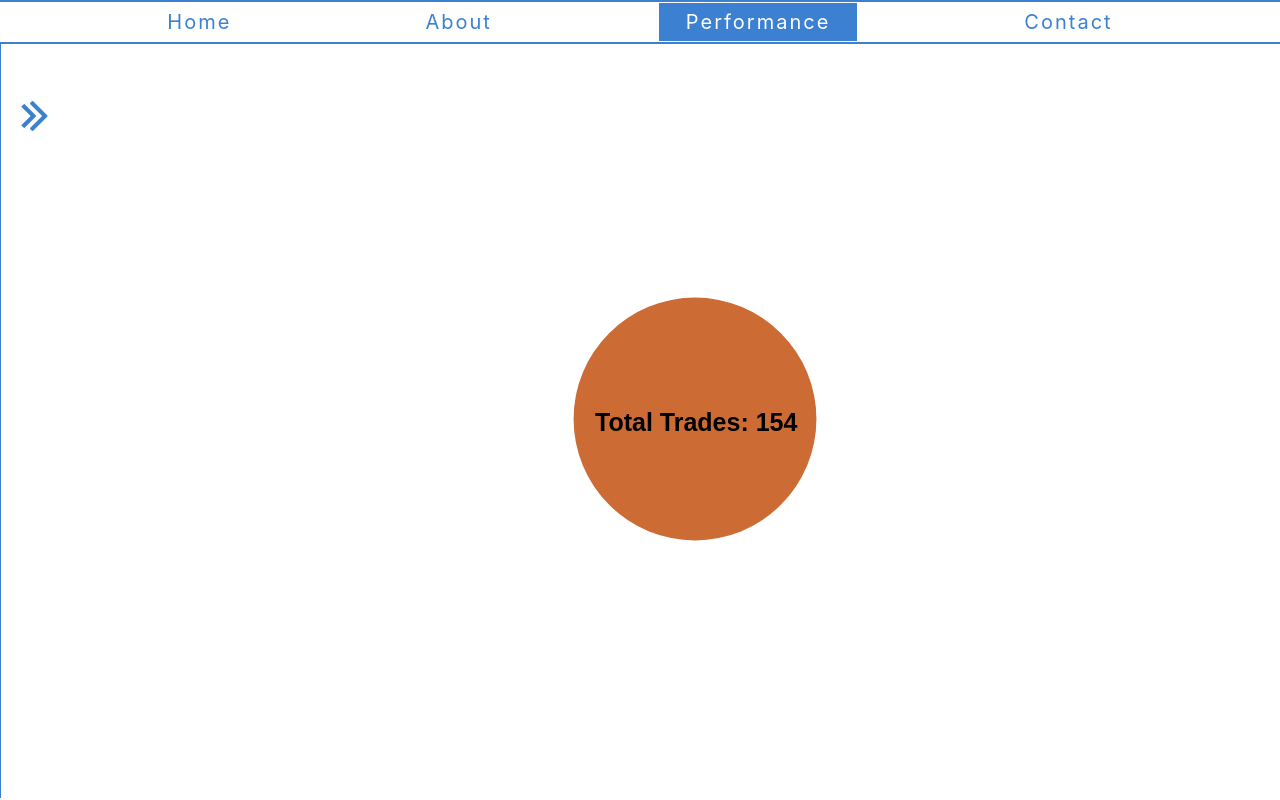
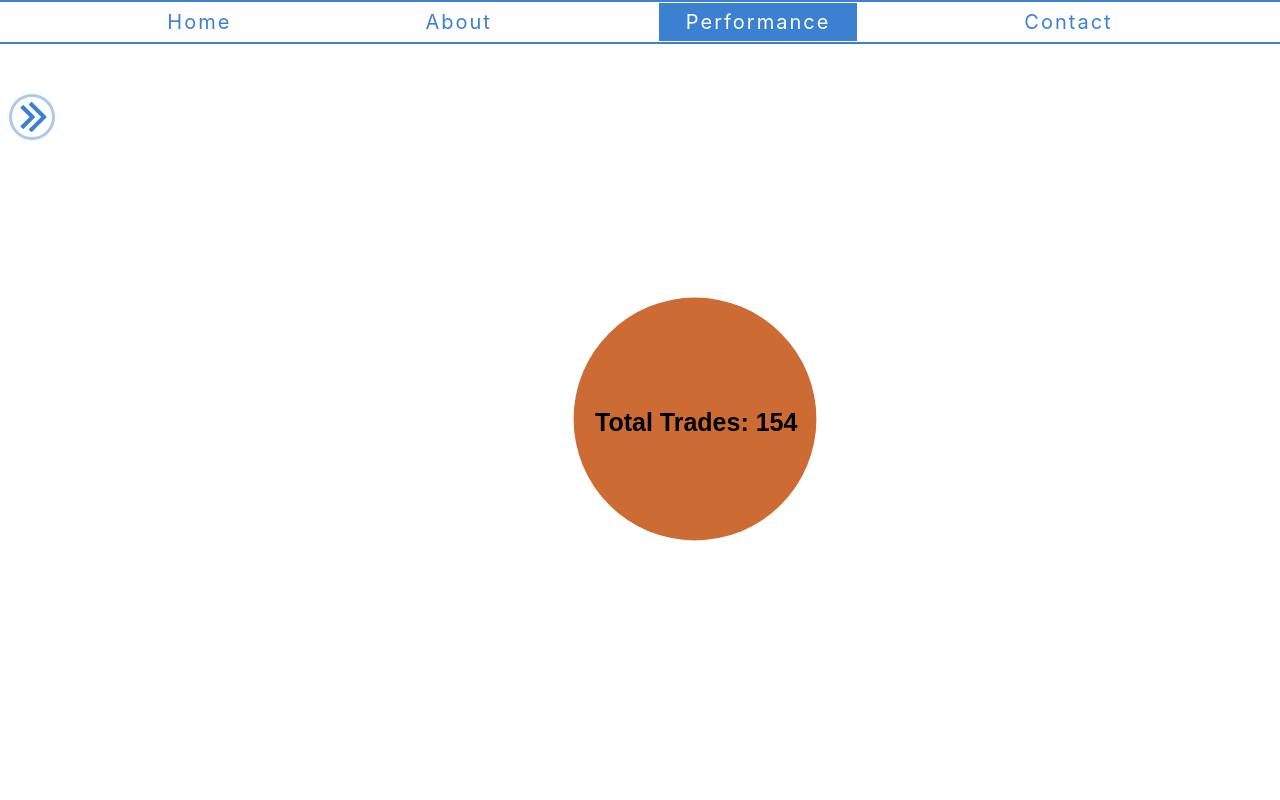
Before and after one commit to Eric-Lingren/infinity_investments, a React (Create React App) app in the folder client/: page /performance in a window 1280 px wide. Built offline with nearby package versions, Linux system fonts and the light colour scheme; no server answers.

Commit message:
fixed animation on side navbar

```diff
--- a/client/src/components/performance/Performance.js
+++ b/client/src/components/performance/Performance.js
@@ -33,7 +33,6 @@ class Performance extends Component {
             TweenLite.to( sideMenu, .6, {x: 145})
             TweenLite.to( arrowMenu, .6, {x: 145})
 
-
         } else {
             this.setState({menuIsClosed: true})
             TweenLite.to( sideMenu, .6, {x: 0})
@@ -60,7 +59,7 @@ class Performance extends Component {
                         {
                             this.state.menuIsClosed
                             ?
-                            <img src={RightArrow} className='arrow' alt='arrow-icon' onClick={this.toggleMenu}></img>
+                            <img src={RightArrow} id='rightArrow' className='arrow' alt='arrow-icon' onClick={this.toggleMenu}></img>
                             :
                             <img src={LeftArrow} className='arrow' alt='arrow-icon' onClick={this.toggleMenu}></img>
                         }
--- a/client/src/components/performance/performance.css
+++ b/client/src/components/performance/performance.css
@@ -18,14 +18,18 @@
 .arrow{
     width: 30px;
     margin-top: 50px;
-    border: 2px solid #fff;
     padding: 5px;
     border-radius: 50%;
     margin-left: 10px;
+    border: 3px solid #fff;
+    animation-name: borderPulse;
+    animation-duration: 3s;
+    animation-iteration-count: infinite;
 }
 .arrow:hover{
-    border: 2px solid #3b80d1;
     cursor: pointer;
+    animation-play-state: paused;
+    border: 3px solid #3b80d1;
 }
 .reset-data-button{
     background-color: #FFF;
@@ -48,5 +52,9 @@
     color: white;
 
 }
-.chart-wrapper{
+
+@keyframes borderPulse {
+    0%   {border: 3px solid #fff;}
+    50%  {border: 3px solid #3b80d1;}
+    100% {border: 3px solid #fff;}
 }
--- a/client/src/context/tradeHistoryProvider.js
+++ b/client/src/context/tradeHistoryProvider.js
@@ -73,7 +73,6 @@ class TradeHistoryProvider extends Component {
     }
 
     resetChartToDefault = () => {
-        console.log('props reset ran')
         this.setState({
             showBubbleChartCurrencyQuantity: false,
             showBubbleChartTotalTrades: false,
```
